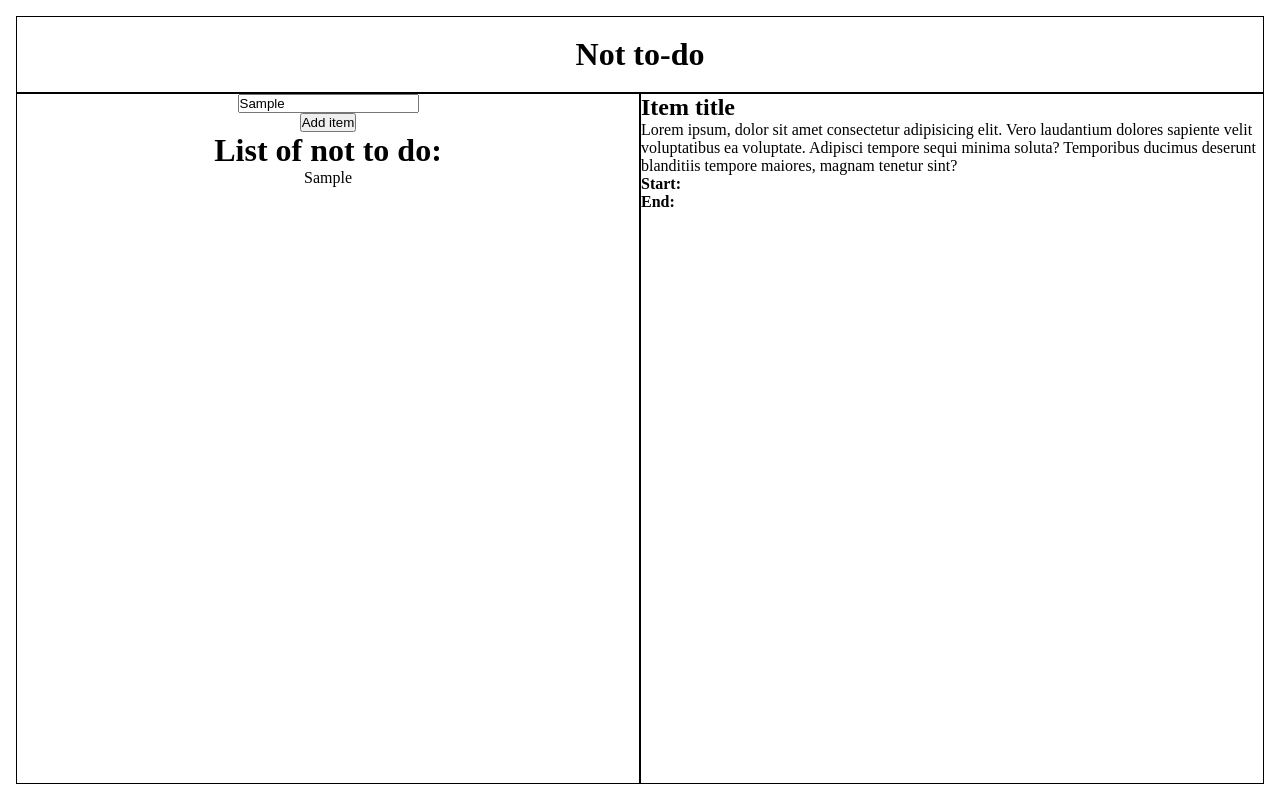
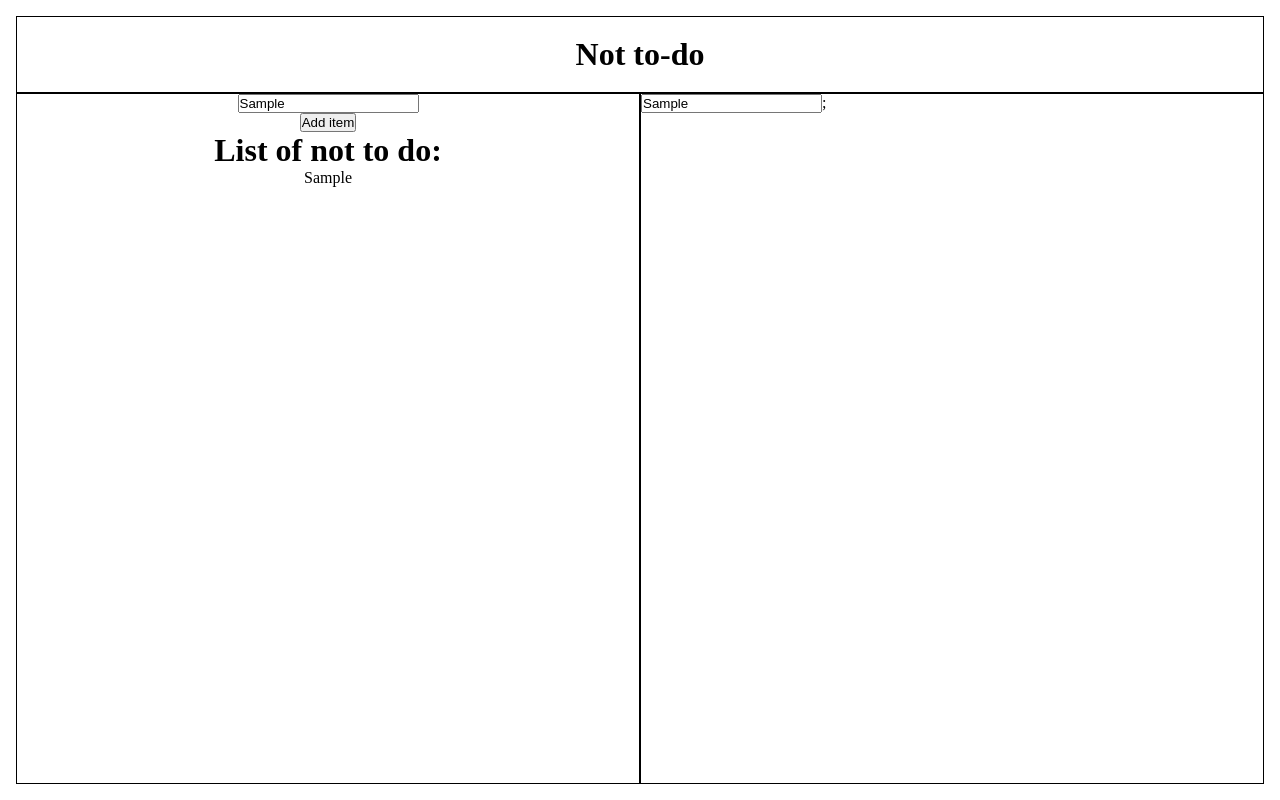
Before and after one commit to WenardKen57/react-basic-todo, a React (Vite) app: page / in a window 1280 px wide. Both pictures are taken after typing "Sample" into the empty fields and a click on the button "Add item". Built offline with nearby package versions, Linux system fonts and the light colour scheme.

Commit message:
Add edit ItemEditDetails

```diff
--- a/src/App.jsx
+++ b/src/App.jsx
@@ -1,3 +1,5 @@
+import { useState } from "react";
+
 import LeftPanel from "./components/LeftPanel";
 import Navigation from "./components/Navigation";
 import RightPanel from "./components/RightPanel";
@@ -5,11 +7,33 @@ import RightPanel from "./components/RightPanel";
 import "./style/App.css";
 
 function App() {
+  const [list, setList] = useState([]);
+  const [itemInputValue, setItemInputValue] = useState("");
+  const [isEditingItemDetails, setIsEditingItemDetails] = useState(true);
+  const [currentItemID, setCurrentItemID] = useState("");
+
+  function handleCurrentItemFocus(generatedID) {
+    setCurrentItemID(() => generatedID);
+  }
+
   return (
     <div className="container">
       <Navigation></Navigation>
-      <LeftPanel></LeftPanel>
-      <RightPanel></RightPanel>
+      <LeftPanel
+        setList={setList}
+        itemInputValue={itemInputValue}
+        setItemInputValue={setItemInputValue}
+        handleCurrentItemFocus={handleCurrentItemFocus}
+      >
+        {list}
+      </LeftPanel>
+      <RightPanel
+        isEditingItemDetails={isEditingItemDetails}
+        setList={setList}
+        list={list}
+      >
+        {currentItemID}
+      </RightPanel>
     </div>
   );
 }
--- a/src/components/Item.jsx
+++ b/src/components/Item.jsx
@@ -1,5 +1,5 @@
-function Item({ children }) {
-  return <li>{children}</li>;
+function Item({ children, handleOnClick }) {
+  return <li onClick={handleOnClick}>{children}</li>;
 }
 
 export default Item;
--- /dev/null
+++ b/src/components/ItemEditDetails.jsx
@@ -0,0 +1,25 @@
+import { useEffect, useState } from "react";
+
+function ItemEditDetails({ list, setList, children }) {
+  function handleItemTitle(event) {
+    const updatedList = list.map((item) =>
+      item.id === children ? { ...item, itemTitle: event.target.value } : item
+    );
+
+    setList(updatedList);
+  }
+
+  function findItem(id) {
+    return list.find((item) => item.id === id);
+  }
+
+  return (
+    <input
+      type="text"
+      value={findItem(children).itemTitle}
+      onChange={handleItemTitle}
+    />
+  );
+}
+
+export default ItemEditDetails;
--- a/src/components/LeftPanel.jsx
+++ b/src/components/LeftPanel.jsx
@@ -3,20 +3,24 @@ import Item from "./Item";
 import ItemInput from "./ItemInput";
 
 import "./../style/LeftPanel.css";
-import { useState } from "react";
 
-function LeftPanel() {
-  const [list, setList] = useState([]);
-  const [itemInputValue, setItemInputValue] = useState("");
-
+function LeftPanel({
+  children,
+  setList,
+  itemInputValue,
+  setItemInputValue,
+  handleCurrentItemFocus,
+}) {
   function handleInputValue(event) {
     const target = event.target;
     setItemInputValue(() => target.value);
   }
 
   function handleSubmitInputValue() {
+    const generatedID = crypto.randomUUID();
+    handleCurrentItemFocus(generatedID);
     setList((prevList) => {
-      return [...prevList, { id: crypto.randomUUID(), value: itemInputValue }];
+      return [...prevList, { id: generatedID, itemTitle: itemInputValue }];
     });
   }
 
@@ -26,8 +30,8 @@ function LeftPanel() {
       <button onClick={handleSubmitInputValue}>Add item</button>
       <h1>List of not to do:</h1>
       <List>
-        {list.map((item) => {
-          return <Item key={item.id}>{item.value}</Item>;
+        {children.map((item) => {
+          return <Item key={item.id}>{item.itemTitle}</Item>;
         })}
       </List>
     </div>
--- a/src/components/List.jsx
+++ b/src/components/List.jsx
@@ -1,4 +1,3 @@
-import Item from "./Item";
 
 function List({ children }) {
   return <ul>{children}</ul>;
--- a/src/components/RightPanel.jsx
+++ b/src/components/RightPanel.jsx
@@ -1,14 +1,26 @@
-import { useState } from "react";
+import ItemShowDetails from "./ItemShowDetails";
+import ItemEditDetails from "./ItemEditDetails";
 
-import ItemShowDetails from "./ItemShowDetails";
-
-function RightPanel() {
-  const [isEditing, setIsEditing] = useState(false);
-
-  if (isEditing) {
-    return <h1>Editing...</h1>;
+function RightPanel({ isEditingItemDetails, list, setList, children }) {
+  if (isEditingItemDetails) {
+    if (list.length <= 0) {
+      return <h1>No items yet</h1>;
+    } else {
+      return (
+        <div className="rightPanel">
+          <ItemEditDetails list={list} setList={setList}>
+            {children}
+          </ItemEditDetails>
+          ;
+        </div>
+      );
+    }
   } else {
-    return <ItemShowDetails></ItemShowDetails>;
+    return (
+      <div className="rightPanel">
+        <ItemShowDetails></ItemShowDetails>
+      </div>
+    );
   }
 }
 
```
